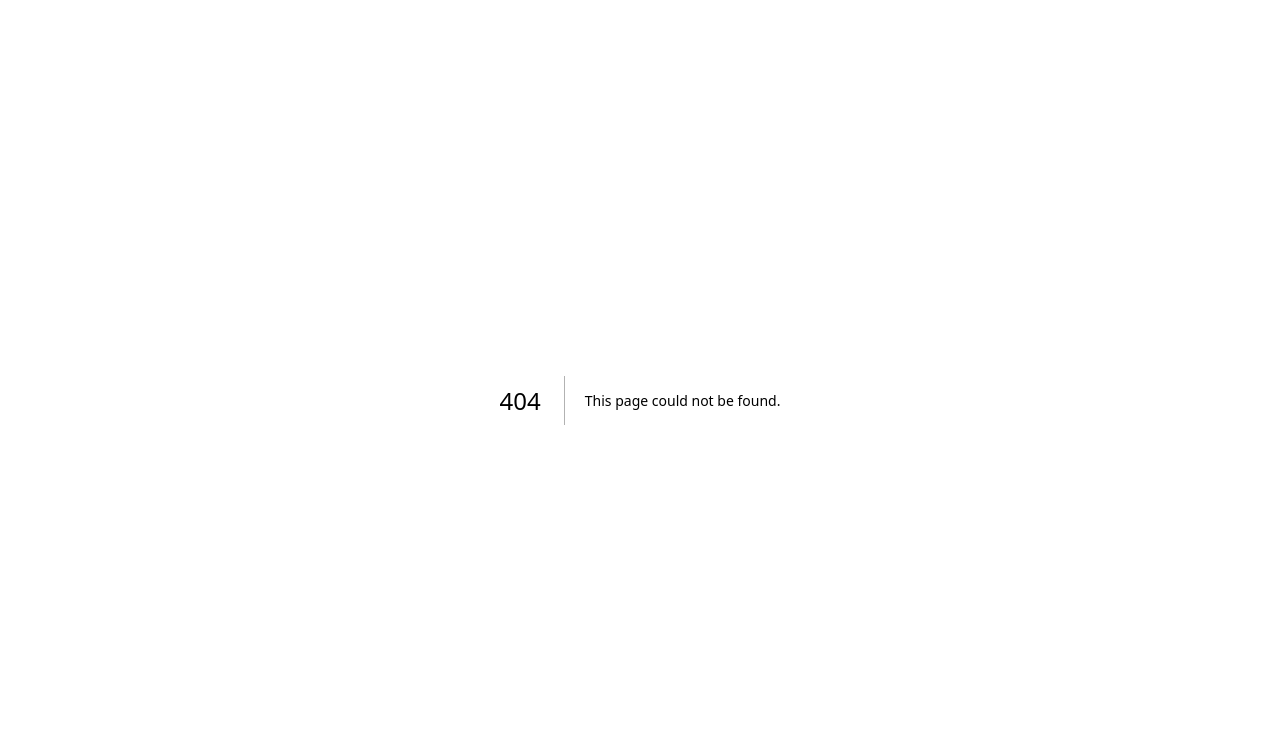
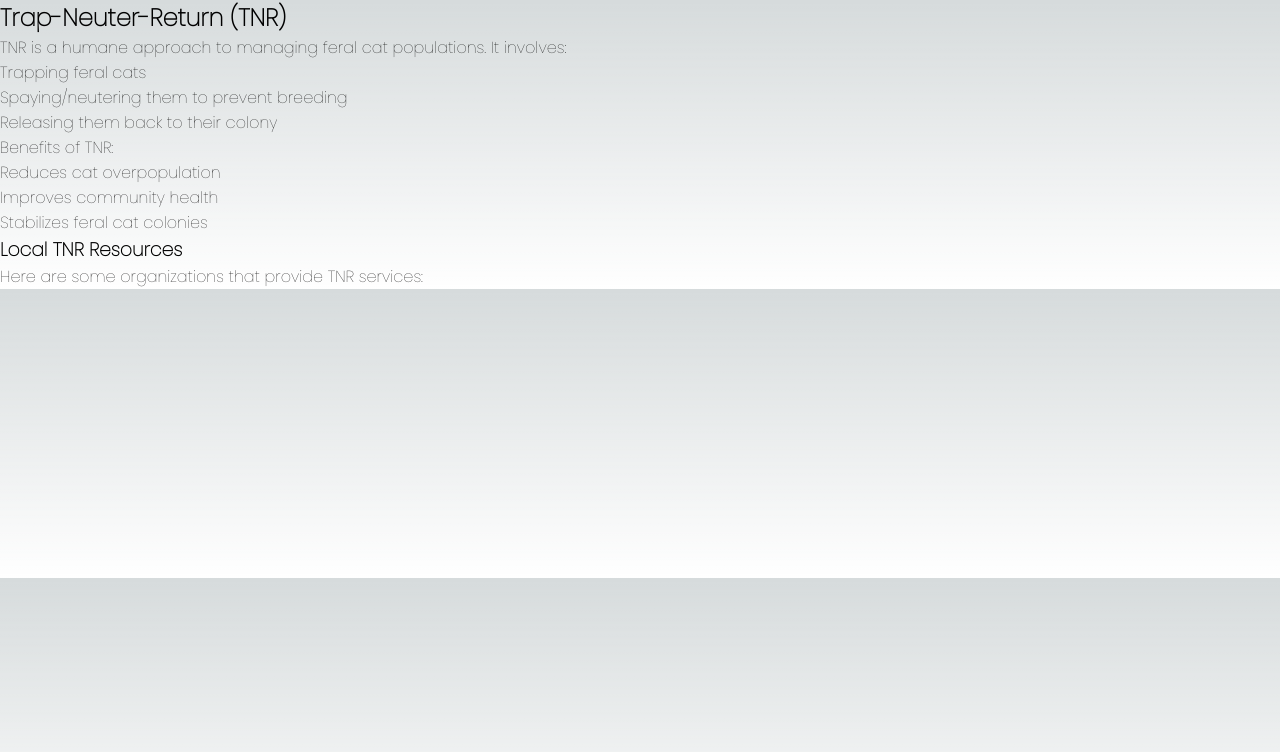
Before and after one commit to joshuajcarroll/FeralCats2024, a Next.js app: page /resources/tnr in a window 1280 px wide. Before the commit this address had no page. Shown: the top 752 px of the page. Built offline with nearby package versions, Linux system fonts and the light colour scheme; a web font is replaced by a local one.

Commit message:
Added tnr page and began to add info to the page

```diff
--- /dev/null
+++ b/app/resources/tnr/page.tsx
@@ -0,0 +1,25 @@
+export default function TrapNeuterReturn() {
+    return (
+        <div>
+            <h2>Trap-Neuter-Return (TNR)</h2>
+            <p>
+                TNR is a humane approach to managing feral cat populations.
+                It involves:
+            </p>
+            <ul>
+                <li>Trapping feral cats</li>
+                <li>Spaying/neutering them to prevent breeding</li>
+                <li>Releasing them back to their colony</li>
+            </ul>
+            <p>Benefits of TNR:</p>
+            <ul>
+                <li>Reduces cat overpopulation</li>
+                <li>Improves community health</li>
+                <li>Stabilizes feral cat colonies</li>
+            </ul>
+            <h3>Local TNR Resources</h3>
+            <p>Here are some organizations that provide TNR services:</p>
+            {/* Add links to local clinics or rescue groups here using `<a>` tags */}
+    </div>
+    )
+}
```
